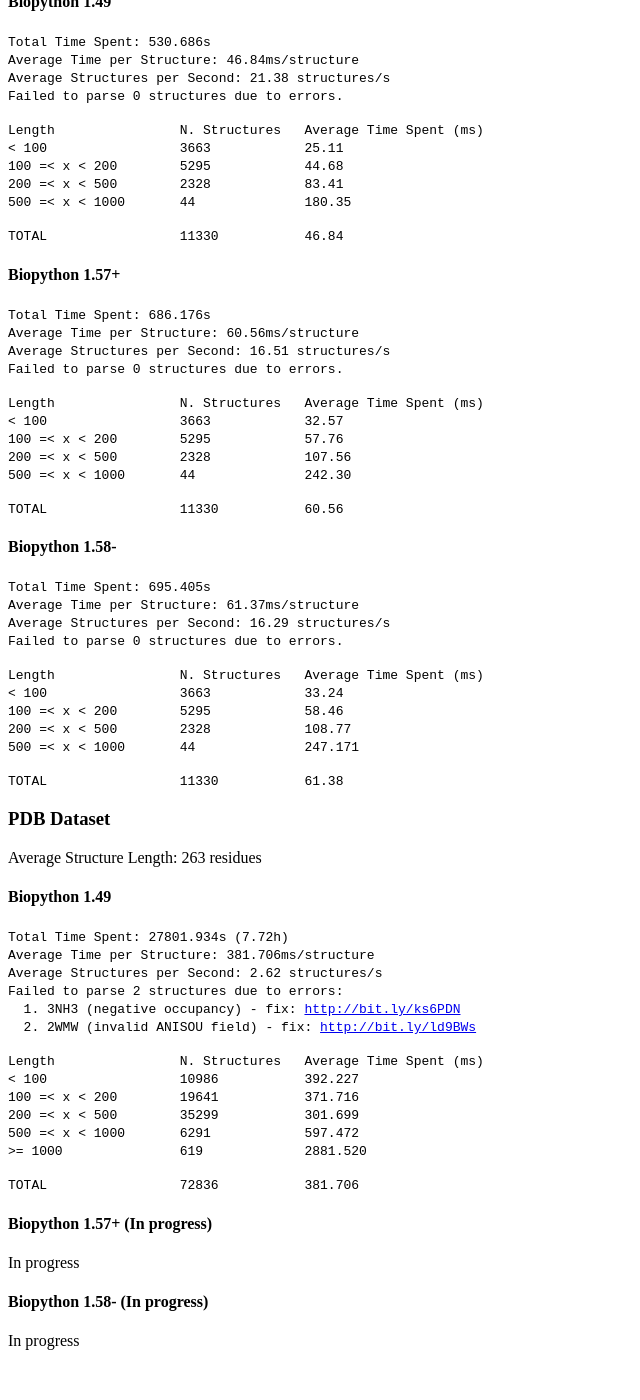
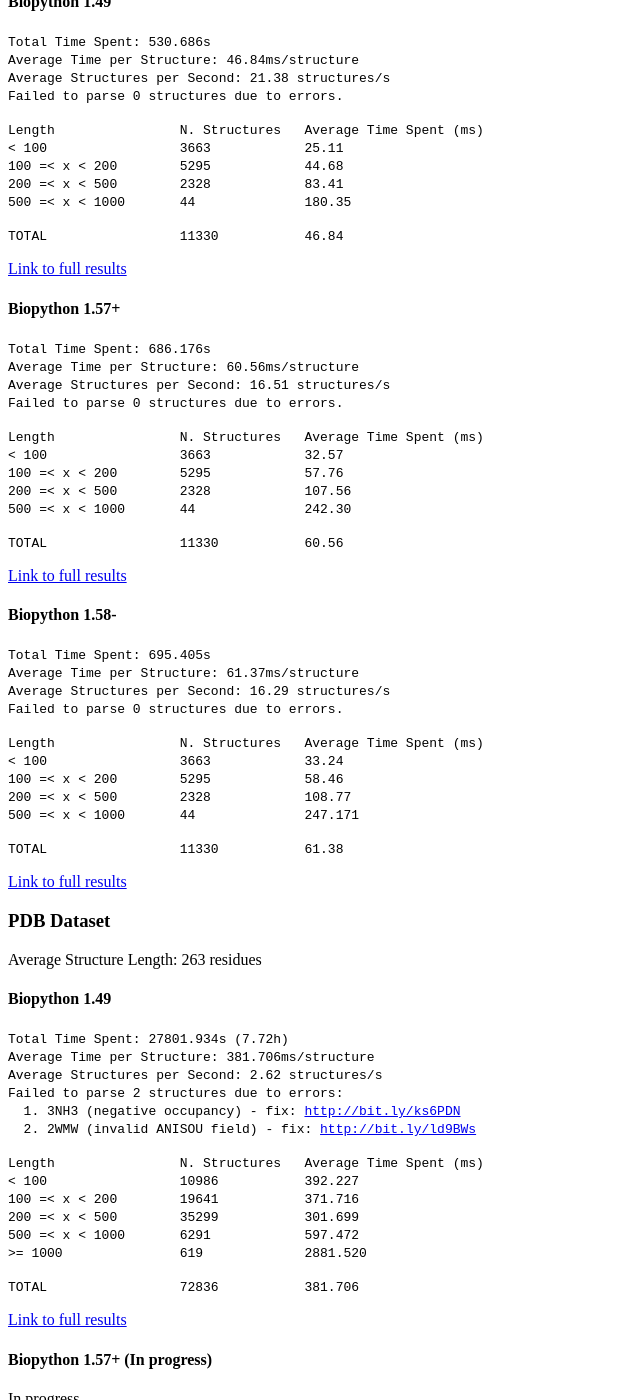
Before and after one commit to biopython/biopython.github.io, a Jekyll site: the page built from wiki/PDBParser.md, in a window 1280 px wide and 1400 px high, scrolled down 1442 px. Shown: the whole window, without its empty margins (0-640 px from the left). Built offline with Jekyll 4.4.1, drawn with Linux system fonts in a browser that asks for light colours; before the commit the page ends 2808 px from its top, so only the background shows below that.

Commit message:
Change to wiki page

```diff
--- a/wiki/PDBParser.md
+++ b/wiki/PDBParser.md
@@ -116,6 +116,9 @@ Average Structure Length: 147 residues
 
 `TOTAL                 11330           46.84`
 
+[Link to full
+results](http://nmr.chem.uu.nl/~joao/f/benchmark_CATH-biopython_149.time)
+
 #### Biopython 1.57+
 
 `Total Time Spent: 686.176s`
@@ -131,6 +134,9 @@ Average Structure Length: 147 residues
 
 `TOTAL                 11330           60.56`
 
+[Link to full
+results](http://nmr.chem.uu.nl/~joao/f/benchmark_CATH-biopython_current.time)
+
 #### Biopython 1.58-
 
 `Total Time Spent: 695.405s`
@@ -145,6 +151,9 @@ Average Structure Length: 147 residues
 `500 =< x < 1000       44              247.171`
 
 `TOTAL                 11330           61.38`
+
+[Link to full
+results](http://nmr.chem.uu.nl/~joao/f/benchmark_CATH-biopython_pdb_enhancements.time)
 
 ### PDB Dataset
 
@@ -168,6 +177,9 @@ Average Structure Length: 263 residues
 
 `TOTAL                 72836           381.706`
 
+[Link to full
+results](http://nmr.chem.uu.nl/~joao/f/benchmark_PDB-biopython1.49.time)
+
 #### Biopython 1.57+ (In progress)
 
 In progress
```
Also changed, not shown: 1 other file.
